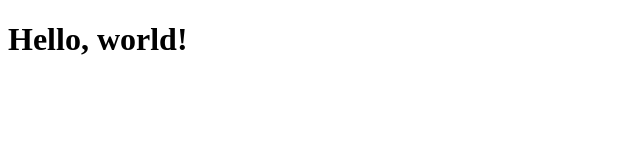
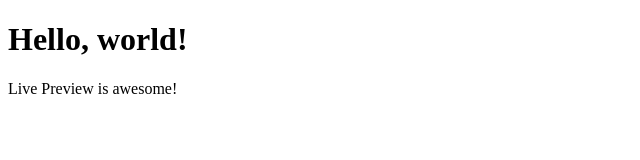
Before and after one commit to Rotov186/Site, a plain HTML site: page index.html in a window 1280 px wide. Shown: the whole page, without its empty margins (0-640 px from the left). Drawn offline with Linux system fonts and the light colour scheme.

Commit message:
listing1.2

```diff
--- a/index.html
+++ b/index.html
@@ -2,5 +2,6 @@
 <html>
    <body>
       <h1>Hello, world!</h1>
+      <p>Live Preview is awesome!</p>
    </body>
 </html>
```
